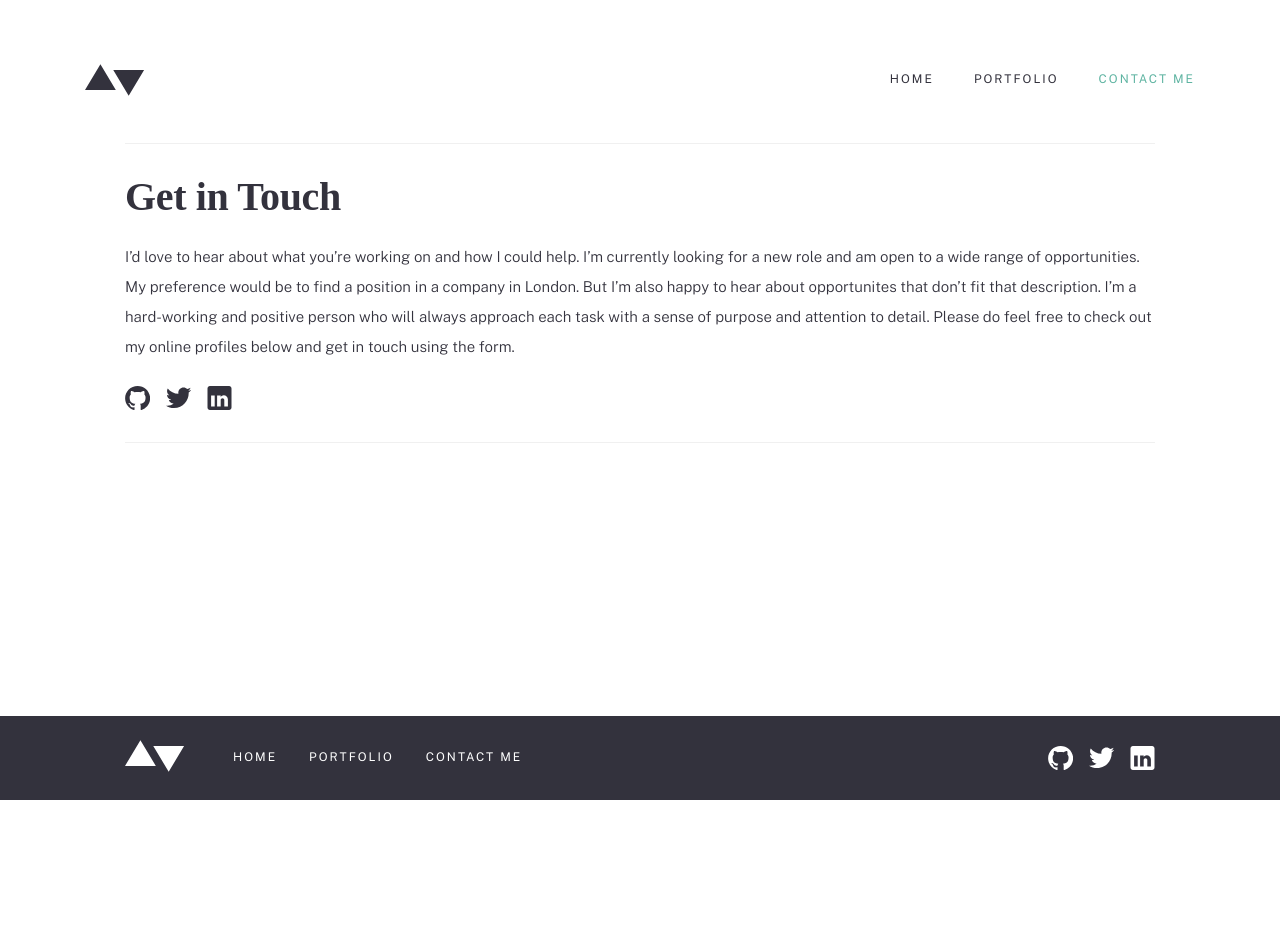
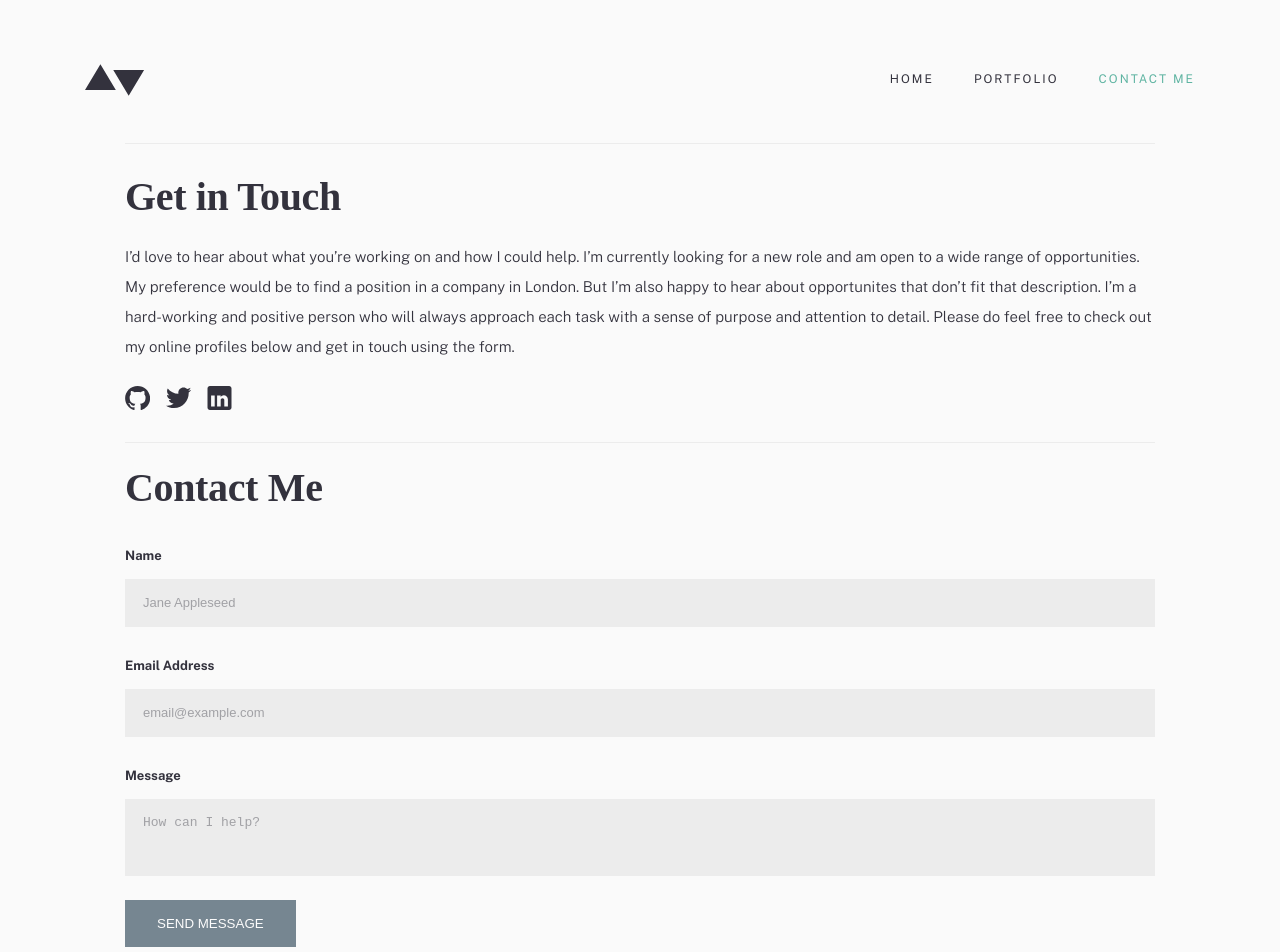
Before and after one commit to Olha-Fursova/Minimalist-portfolio-website, a React (Vite) app: page /contact in a window 1280 px wide. Shown: the top 952 px of the page. Before the commit the page ends 800 px from the top, so only its background shows below. Built offline with nearby package versions, Linux system fonts and the light colour scheme; a web font is replaced by a local one.

Commit message:
Create Contact Form component and finish Contact page, Use Formik, Add extra styles for form fields to reset, basic and variables

```diff
--- a/package.json
+++ b/package.json
@@ -10,12 +10,15 @@
     "preview": "vite preview"
   },
   "dependencies": {
+    "@emailjs/browser": "^4.4.1",
     "clsx": "^2.1.1",
+    "formik": "^2.4.9",
     "react": "^19.2.6",
     "react-dom": "^19.2.6",
     "react-loader-spinner": "^8.0.2",
     "react-router": "^7.17.0",
-    "react-router-dom": "^7.17.0"
+    "react-router-dom": "^7.17.0",
+    "yup": "^1.7.1"
   },
   "devDependencies": {
     "@eslint/js": "^10.0.1",
--- /dev/null
+++ b/src/components/ContactForm/ContactForm.jsx
@@ -0,0 +1,142 @@
+import { Formik, Form, Field, ErrorMessage } from "formik";
+import * as Yup from "yup";
+import emailjs from "@emailjs/browser";
+import { useId, useState } from "react";
+
+import css from "./ContactForm.module.css";
+
+const FeedbackSchema = Yup.object().shape({
+  name: Yup.string()
+    .min(3, "Too Short")
+    .max(50, "Too Long")
+    .required("This field is required"),
+  email: Yup.string()
+    .email("Must be a valid email")
+    .required("This field is required"),
+  message: Yup.string()
+    .min(5, "Too short")
+    .max(256, "Too long")
+    .required("This field is required"),
+});
+
+const initialValues = {
+  name: "",
+  email: "",
+  message: "",
+};
+
+const ContactForm = () => {
+  const nameFieldId = useId();
+  const emailFieldId = useId();
+  const msgFieldId = useId();
+
+  const [isSent, setIsSent] = useState(false);
+  const [isError, setIsError] = useState(false);
+
+  const handleSubmit = async (values, actions) => {
+    setIsSent(false);
+
+    try {
+      await emailjs.send(
+        import.meta.env.VITE_EMAILJS_SERVICE_ID,
+        import.meta.env.VITE_EMAILJS_TEMPLATE_ID,
+        values,
+        import.meta.env.VITE_EMAILJS_PUBLIC_KEY,
+      );
+
+      setIsSent(true);
+
+      actions.resetForm();
+    } catch (error) {
+      setIsError(true);
+      console.log("EMAILJS ERROR:", error);
+      console.log("STATUS:", error.status);
+      console.log("TEXT:", error.text);
+    }
+  };
+
+  return (
+    <Formik
+      className={css.form}
+      initialValues={initialValues}
+      onSubmit={handleSubmit}
+      validationSchema={FeedbackSchema}
+    >
+      {({ isValid, dirty, isSubmitting, errors, touched }) => (
+        <Form className={css.form__container}>
+          <div className={css.field__container}>
+            <label className={css.form__lable} htmlFor={nameFieldId}>
+              Name
+            </label>
+            <Field
+              className={`${css.input__box} ${errors.name && touched.name ? css.input__error : ""}`}
+              type="text"
+              name="name"
+              id={nameFieldId}
+              placeholder="Jane Appleseed"
+            />
+            <ErrorMessage
+              className={css.error__message}
+              name="name"
+              component="span"
+            />
+          </div>
+
+          <div className={css.field__container}>
+            <label className={css.form__lable} htmlFor={emailFieldId}>
+              Email Address
+            </label>
+            <Field
+              className={`${css.input__box} ${errors.email && touched.email ? css.input__error : ""}`}
+              type="email"
+              name="email"
+              id={emailFieldId}
+              placeholder="email@example.com"
+            />
+            <ErrorMessage
+              className={css.error__message}
+              name="email"
+              component="span"
+            />
+          </div>
+
+          <div className={css.field__container}>
+            <label className={css.form__lable} htmlFor={msgFieldId}>
+              Message
+            </label>
+            <Field
+              className={`${css.input__box} ${errors.message && touched.message ? css.input__error : ""}`}
+              as="textarea"
+              name="message"
+              id={msgFieldId}
+              row="5"
+              placeholder="How can I help?"
+            />
+            <ErrorMessage
+              className={css.error__message}
+              name="message"
+              component="span"
+            />
+          </div>
+
+          <button
+            className="btn btn__primary"
+            type="submit"
+            disabled={!dirty || !isValid || isSubmitting}
+          >
+            {isSubmitting ? "Sending..." : "Send message"}
+          </button>
+
+          {isSent && (
+            <p className={css.success__message}>Message sent successfully!</p>
+          )}
+          {isError && (
+            <p className={css.error__message}>Oops... Something went wrong. </p>
+          )}
+        </Form>
+      )}
+    </Formik>
+  );
+};
+
+export default ContactForm;
--- /dev/null
+++ b/src/components/ContactForm/ContactForm.module.css
@@ -0,0 +1,84 @@
+/* ========================
+    Contact Form
+======================== */
+
+/* Containers */
+
+.form {
+  width: 100%;
+}
+
+.form__container {
+  width: 100%;
+  display: flex;
+  flex-direction: column;
+  align-items: flex-start;
+  gap: 2rem;
+}
+
+.field__container {
+  width: 100%;
+  display: flex;
+  flex-direction: column;
+  align-items: flex-start;
+  gap: 0.8rem;
+}
+
+.input__box {
+  width: 100%;
+  padding: 0.9rem 1.8rem;
+  background-color: var(--color-decorative-10);
+
+  font-weight: 300;
+}
+
+.input__error {
+  border: 1px solid var(--red);
+}
+
+/* Typography */
+
+.form__lable,
+.input__box,
+.success__message,
+.input__box::placeholder {
+  font-size: 1.3rem;
+  line-height: 230%;
+  letter-spacing: 0;
+}
+
+.form__lable {
+  font-weight: 700;
+
+  color: var(--color-text);
+}
+
+.input__box::placeholder {
+  font-weight: 300;
+
+  color: var(--color-text-40);
+}
+
+.error__message {
+  font-size: 1rem;
+  line-height: 120%;
+  letter-spacing: 0;
+  font-weight: 800;
+  font-style: italic;
+
+  color: var(--red);
+}
+
+.success__message {
+  font-weight: 800;
+
+  color: var(--teal);
+}
+
+/* Tablet */
+
+@media screen and (min-width: 48rem) {
+  .form__container {
+    gap: 2.4rem;
+  }
+}
--- a/src/pages/Contact/Contact.jsx
+++ b/src/pages/Contact/Contact.jsx
@@ -1,10 +1,11 @@
 import css from "./Contact.module.css";
 import SocialLinksList from "../../components/SocialLinksList/SocialLinksList";
+import ContactForm from "../../components/ContactForm/ContactForm";
 
 const Contact = () => {
   return (
     <>
-      <section className="section">
+      <section className={`section ${css.contact__section}`}>
         <div className={`container ${css.contact__container}`}>
           <div className="decorative__line"></div>
           <div className={css.contact__content}>
@@ -27,6 +28,13 @@ const Contact = () => {
           <div className="decorative__line"></div>
         </div>
       </section>
+
+      <section className="section">
+        <div className={`container ${css.contact__form}`}>
+          <h2 className="section__title">Contact Me</h2>
+          <ContactForm />
+        </div>
+      </section>
     </>
   );
 };
--- a/src/pages/Contact/Contact.module.css
+++ b/src/pages/Contact/Contact.module.css
@@ -4,6 +4,11 @@
 
 /* Containers */
 
+.contact__section {
+  margin-bottom: 2.4rem;
+}
+
+.contact__form,
 .contact__container {
   display: flex;
   flex-direction: column;
@@ -30,9 +35,14 @@
 /* Desktop */
 
 @media screen and (min-width: 90rem) {
+  .contact__section {
+    margin-bottom: 4.8rem;
+  }
+
+  .contact__form,
   .contact__content {
     display: grid;
-    grid-template-columns: 1fr 1.35fr
+    grid-template-columns: 1fr 1.35fr;
   }
 
   .contact__header {
--- a/src/pages/Home/sections/HomeCTA/HomeCTA.module.css
+++ b/src/pages/Home/sections/HomeCTA/HomeCTA.module.css
@@ -23,7 +23,7 @@
   display: none;
   height: 1px;
   width: auto;
-  background-color: var(--color-decorative);
+  background-color: var(--color-decorative-15);
 }
 
 /* Tablet */
--- a/src/styles/basic.css
+++ b/src/styles/basic.css
@@ -86,7 +86,7 @@ body {
 .decorative__line {
   height: 1px;
   width: 100%;
-  background-color: var(--color-decorative);
+  background-color: var(--color-decorative-15);
 }
 
 @media screen and (min-width: 90rem) {
--- a/src/styles/reset.css
+++ b/src/styles/reset.css
@@ -27,7 +27,9 @@ svg,
 img,
 ul,
 a,
-picture {
+picture,
+textarea,
+input {
   margin: 0;
   padding: 0;
 }
@@ -44,6 +46,13 @@ button {
   border: none;
 }
 
+input,
+textarea {
+  resize: none;
+  outline: none;
+  border: none;
+}
+
 ul {
   list-style: none;
 }
--- a/src/styles/variables.css
+++ b/src/styles/variables.css
@@ -17,11 +17,13 @@
   --color-primary-light: var(--teal);
   --color-accent: var(--red);
 
-  --color-bg: var(--white);
+  --color-bg: var(--neutral-light);
   --color-surface: var(--slate-dark);
-  --color-decorative: rgb(151, 151, 151, 0.15);
+  --color-decorative-15: rgb(151, 151, 151, 0.15);
+  --color-decorative-10: rgb(151, 151, 151, 0.15);
 
   --color-text: var(--slate-dark);
+  --color-text-40: rgb(51, 50, 61, 0.4);
   --color-text-inverse: var(--white);
 
   /* ===  COLOR NAMES === */
@@ -30,6 +32,7 @@
   --white: #ffffff;
   --neutral-middle: #f5f5f5;
   --neutral-light: #fafafa;
+  --grey: #979797;
 
   --slate-dark: #33323d;
   --slate-middle: #9a99ab;
```
Also changed, not shown: 2 other files (tests, documents, lock files or other folders).
